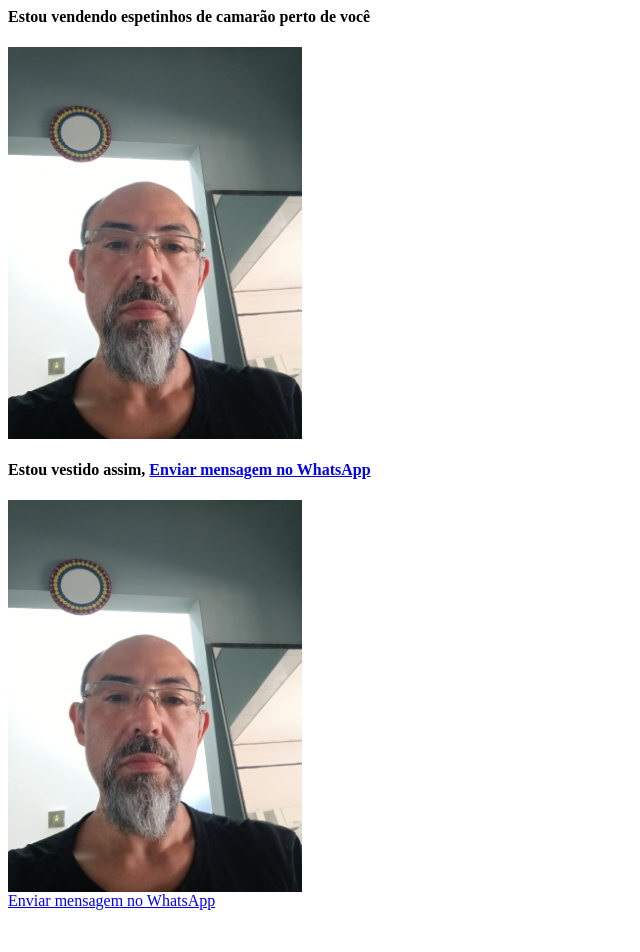
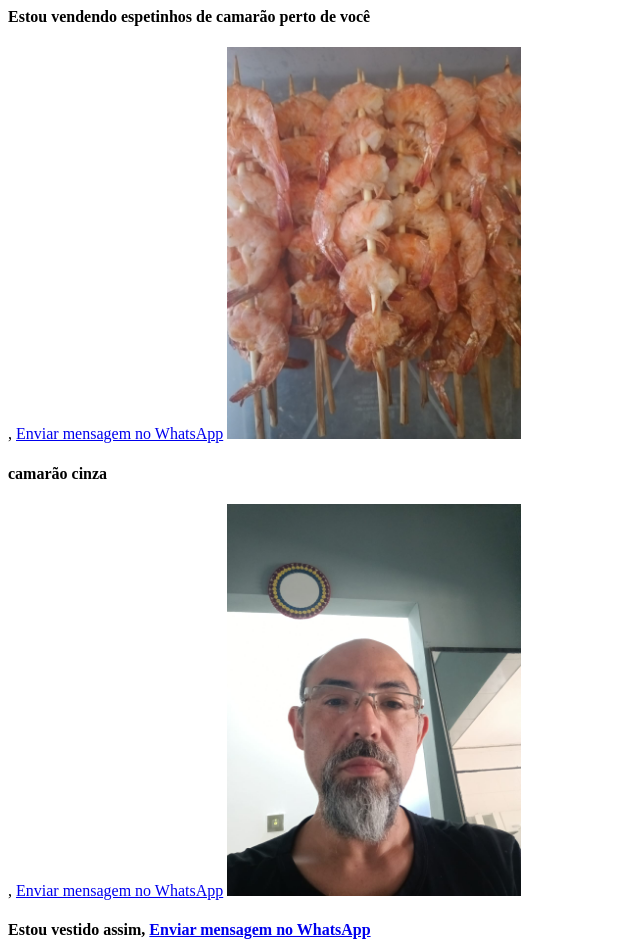
Before and after one commit to rafaj2ee/vivendodocamarao, a plain HTML site: page index.htm in a window 1280 px wide. Shown: the top 952 px of the page, without its empty margins (0-640 px from the left). Before the commit the page ends 918 px from the top, so only its background shows below. Drawn offline with Linux system fonts and the light colour scheme.

Commit message:
Update index.htm

```diff
--- a/index.htm
+++ b/index.htm
@@ -2,10 +2,12 @@
 	<title>Vivendo do Camarão</title>
 </head>
 <body>
-<h4>Estou vendendo espetinhos de camarão perto de você</h4>
+<h4>Estou vendendo espetinhos de camarão perto de você</h4>, <a href="https://wa.me/5511972331487">Enviar mensagem no WhatsApp</a></h4>
+<a href="https://wa.me/5511972331487"><img src="camarao2.jpeg" alt="Espetinho" height="50%"></a>
+<h4>camarão cinza</h4>, <a href="https://wa.me/5511972331487">Enviar mensagem no WhatsApp</a></h4>
 <a href="https://wa.me/5511972331487"><img src="teste.jpeg" alt="Espetinho" height="50%"></a>
 <h4>Estou vestido assim, <a href="https://wa.me/5511972331487">Enviar mensagem no WhatsApp</a></h4>
-<a href="https://wa.me/5511972331487"><img src="teste.jpeg" alt="Minha foto" height="50%"></a>
+<a href="https://wa.me/5511972331487"><img src="eu.jpeg" alt="Minha foto" height="50%"></a>
 <br>
 <a href="https://wa.me/5511972331487">Enviar mensagem no WhatsApp</a>
 </body>
```
